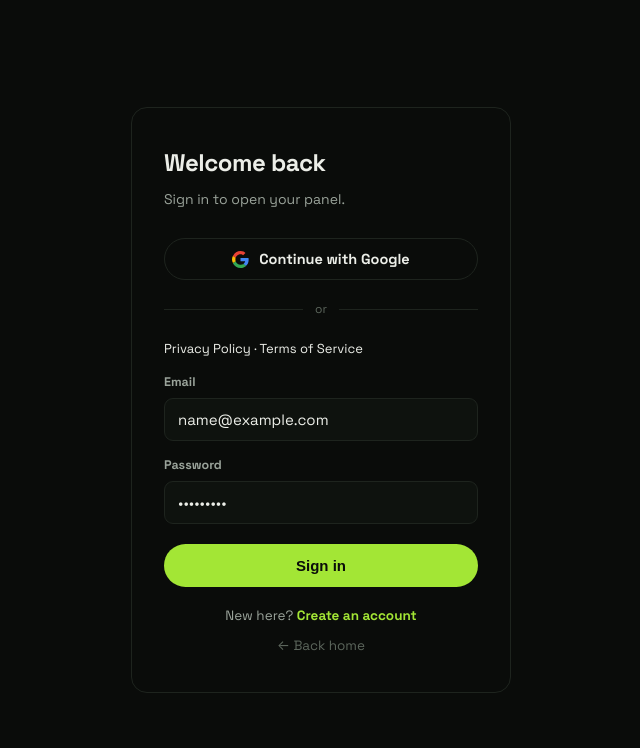
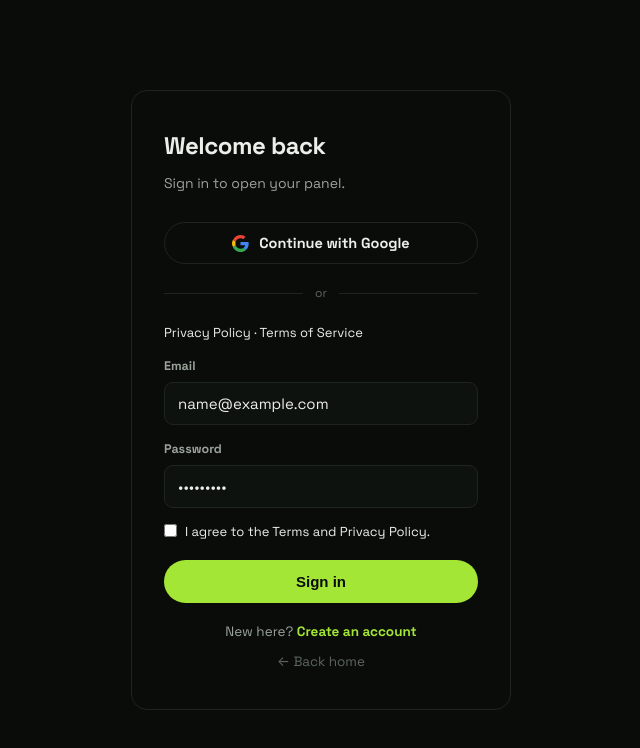
Before and after one commit to MeowSamOPDZN/msophost, a plain HTML site: page login.html in a window 1280 px wide. Both pictures are taken after typing "name@example.com", "Sample123" into the empty fields and a click on the button "Sign in". Shown: the whole page, without its empty margins (319-959 px from the left). Drawn offline with Linux system fonts and the light colour scheme; no server answers.

Commit message:
Login: Terms consent checkbox gating account creation

```diff
--- a/login.html
+++ b/login.html
@@ -23,7 +23,7 @@
     <p style="font-size:13px;margin:0 0 12px"><a href="/privacy.html">Privacy Policy</a> · <a href="/terms.html">Terms of Service</a></p><form id="emailForm">
       <div class="field"><label>Email</label><input id="email" type="email" required autocomplete="email"></div>
       <div class="field"><label>Password</label><input id="password" type="password" required autocomplete="current-password"></div>
-      <button class="btn primary" type="submit" id="emailBtn">Sign in</button>
+      <label style="display:flex;gap:8px;align-items:flex-start;font-size:13px;line-height:1.55;margin:0 0 12px;text-align:left;cursor:pointer"><input type="checkbox" id="termsCheck" style="margin-top:2px"> <span>I agree to the <a href="/terms.html" target="_blank" rel="noopener">Terms</a> and <a href="/privacy.html" target="_blank" rel="noopener">Privacy Policy</a>.</span></label><button class="btn primary" type="submit" id="emailBtn">Sign in</button>
     </form>
     <p class="login-switch"><span id="switchText">New here?</span> <button id="switchBtn">Create an account</button></p>
     <p class="login-switch" style="margin-top:8px"><a href="/" style="color:var(--faint)">← Back home</a></p>
@@ -62,7 +62,7 @@ document.getElementById("googleBtn").onclick = async () => {
   catch (e) { showErr(friendly(e)); }
 };
 document.getElementById("emailForm").onsubmit = async (e) => {
-  e.preventDefault();
+  e.preventDefault(); if (mode !== "signin") { const tc = document.getElementById("termsCheck"); if (tc && !tc.checked) { showErr("Please accept the Terms and Privacy Policy first."); return; } }
   const email = document.getElementById("email").value.trim();
   const pw = document.getElementById("password").value;
   try {
```
